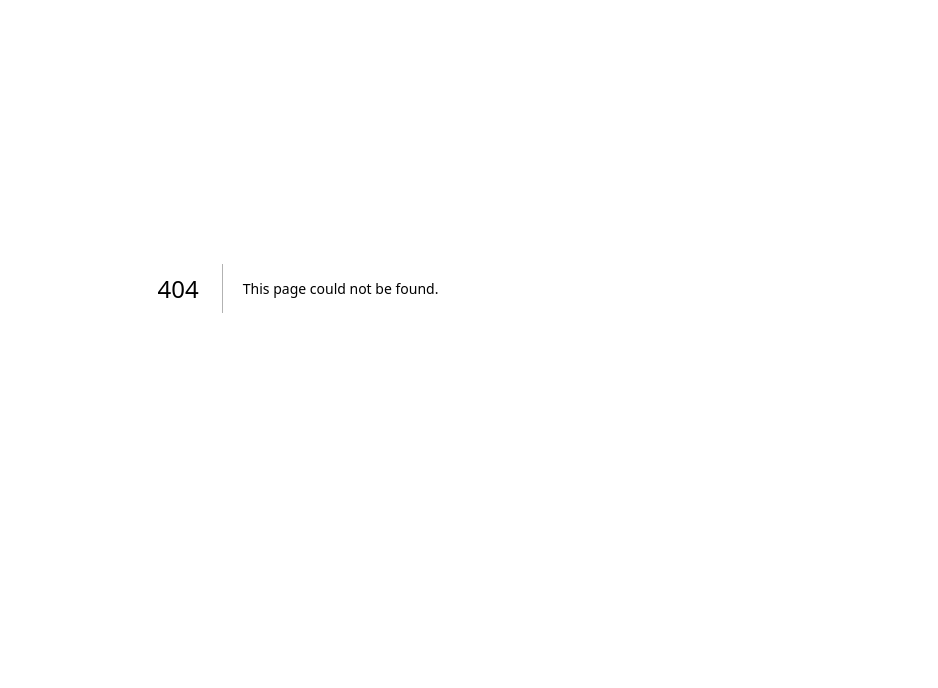
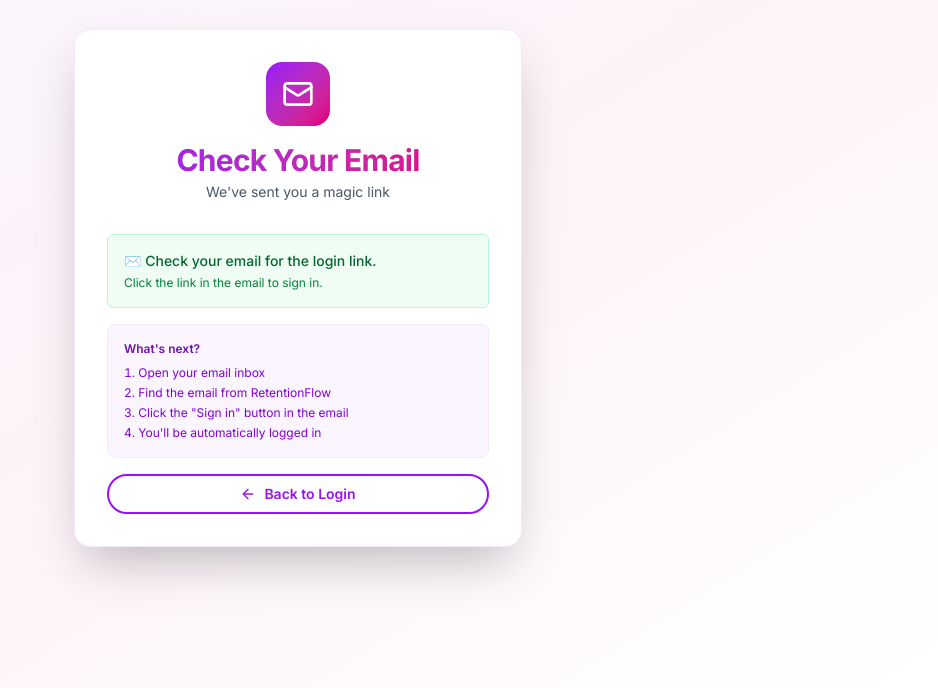
Before and after one commit to PatchLore/RetentionFlow, a Next.js app: page /check-email in a window 1280 px wide. Before the commit this address had no page. Shown: the part 112-800 px from the top of the page, without its empty margins (342-1280 px from the left). Built offline with nearby package versions, Linux system fonts and the light colour scheme.

Commit message:
Fix Magic Link login callback and redirect flow

```diff
--- a/app/auth/callback/route.ts
+++ b/app/auth/callback/route.ts
@@ -7,7 +7,13 @@ export async function GET(request: NextRequest) {
   const code = requestUrl.searchParams.get("code");
   const origin = requestUrl.origin;
 
-  if (code) {
+  // If no code, redirect to login
+  if (!code) {
+    console.error("No code parameter in callback URL");
+    return NextResponse.redirect(`${origin}/login?error=missing_code`);
+  }
+
+  try {
     const supabase = await createClient();
     const { error } = await supabase.auth.exchangeCodeForSession(code);
 
@@ -15,8 +21,11 @@ export async function GET(request: NextRequest) {
       console.error("Error exchanging code for session:", error);
       return NextResponse.redirect(`${origin}/login?error=auth_failed`);
     }
+
+    // Redirect to dashboard after successful authentication
+    return NextResponse.redirect(`${origin}/dashboard`);
+  } catch (error) {
+    console.error("Unexpected error in auth callback:", error);
+    return NextResponse.redirect(`${origin}/login?error=unexpected_error`);
   }
-
-  // Redirect to dashboard after successful authentication
-  return NextResponse.redirect(`${origin}/dashboard`);
 }
--- /dev/null
+++ b/app/check-email/page.tsx
@@ -0,0 +1,81 @@
+"use client";
+
+import { Suspense } from "react";
+import { useSearchParams } from "next/navigation";
+import Link from "next/link";
+import { Card, CardContent, CardDescription, CardHeader, CardTitle } from "@/components/ui/card";
+import { Button } from "@/components/ui/button";
+import { Mail, ArrowLeft } from "lucide-react";
+
+function CheckEmailContent() {
+  const searchParams = useSearchParams();
+  const email = searchParams.get("email") || "";
+
+  return (
+    <div className="min-h-screen flex items-center justify-center bg-gradient-to-br from-purple-50 via-pink-50 to-white p-4">
+      <Card className="w-full max-w-md shadow-2xl">
+        <CardHeader className="space-y-1">
+          <div className="flex justify-center mb-4">
+            <div className="w-16 h-16 bg-gradient-to-br from-purple-600 to-pink-600 rounded-2xl flex items-center justify-center">
+              <Mail className="w-8 h-8 text-white" />
+            </div>
+          </div>
+          <CardTitle className="text-3xl font-bold text-center bg-gradient-to-r from-purple-600 to-pink-600 bg-clip-text text-transparent">
+            Check Your Email
+          </CardTitle>
+          <CardDescription className="text-center text-gray-600">
+            We've sent you a magic link
+          </CardDescription>
+        </CardHeader>
+        <CardContent>
+          <div className="space-y-4">
+            <div className="p-4 bg-green-50 border border-green-200 rounded-md">
+              <p className="text-sm text-green-800 font-medium mb-1">
+                ✉️ Check your email for the login link.
+              </p>
+              <p className="text-xs text-green-700">
+                {email && (
+                  <>We've sent a magic link to <strong>{email}</strong>. </>
+                )}
+                Click the link in the email to sign in.
+              </p>
+            </div>
+
+            <div className="bg-purple-50 p-4 rounded-lg border border-purple-100">
+              <p className="text-xs text-purple-800 mb-2 font-semibold">What's next?</p>
+              <ol className="text-xs text-purple-700 space-y-1 list-decimal list-inside">
+                <li>Open your email inbox</li>
+                <li>Find the email from RetentionFlow</li>
+                <li>Click the "Sign in" button in the email</li>
+                <li>You'll be automatically logged in</li>
+              </ol>
+            </div>
+
+            <Link href="/login">
+              <Button variant="outline" className="w-full font-semibold">
+                <ArrowLeft className="mr-2 h-4 w-4" />
+                Back to Login
+              </Button>
+            </Link>
+          </div>
+        </CardContent>
+      </Card>
+    </div>
+  );
+}
+
+export default function CheckEmailPage() {
+  return (
+    <Suspense fallback={
+      <div className="min-h-screen flex items-center justify-center bg-gradient-to-br from-purple-50 via-pink-50 to-white p-4">
+        <Card className="w-full max-w-md shadow-2xl">
+          <CardContent className="py-12 text-center">
+            <p className="text-gray-600">Loading...</p>
+          </CardContent>
+        </Card>
+      </div>
+    }>
+      <CheckEmailContent />
+    </Suspense>
+  );
+}
--- a/app/login/page.tsx
+++ b/app/login/page.tsx
@@ -1,6 +1,7 @@
 "use client";
 
 import { useState } from "react";
+import { useRouter } from "next/navigation";
 import Link from "next/link";
 import { createClient } from "@/lib/supabase/client";
 import { Button } from "@/components/ui/button";
@@ -12,20 +13,21 @@ import { Calendar, Mail } from "lucide-react";
 export default function LoginPage() {
   const [email, setEmail] = useState("");
   const [loading, setLoading] = useState(false);
-  const [success, setSuccess] = useState(false);
   const [error, setError] = useState<string | null>(null);
   const supabase = createClient();
+  const router = useRouter();
 
   const handleSendMagicLink = async (e: React.FormEvent) => {
     e.preventDefault();
     setLoading(true);
     setError(null);
-    setSuccess(false);
+
+    const siteUrl = process.env.NEXT_PUBLIC_SITE_URL || window.location.origin;
 
     const { error } = await supabase.auth.signInWithOtp({
       email,
       options: {
-        emailRedirectTo: `${window.location.origin}/auth/callback`,
+        emailRedirectTo: `${siteUrl}/auth/callback`,
       },
     });
 
@@ -33,8 +35,8 @@ export default function LoginPage() {
       setError(error.message);
       setLoading(false);
     } else {
-      setSuccess(true);
-      setLoading(false);
+      // Redirect to check-email page after successful OTP send
+      router.push(`/check-email?email=${encodeURIComponent(email)}`);
     }
   };
 
@@ -70,29 +72,6 @@ export default function LoginPage() {
               </p>
             </div>
           )}
-          {success ? (
-            <div className="space-y-4">
-              <div className="p-4 bg-green-50 border border-green-200 rounded-md">
-                <p className="text-sm text-green-800 font-medium mb-1">
-                  ✉️ Check your email for the login link.
-                </p>
-                <p className="text-xs text-green-700">
-                  We've sent a magic link to {email}. Click the link in the email to sign in.
-                </p>
-              </div>
-              <Button
-                type="button"
-                variant="outline"
-                className="w-full font-semibold"
-                onClick={() => {
-                  setSuccess(false);
-                  setEmail("");
-                }}
-              >
-                Send another link
-              </Button>
-            </div>
-          ) : (
           <form onSubmit={handleSendMagicLink} className="space-y-4">
             <div className="space-y-2">
               <Label htmlFor="email">Email</Label>
@@ -122,7 +101,6 @@ export default function LoginPage() {
               </Link>
             </div>
           </form>
-          )}
         </CardContent>
       </Card>
     </div>
--- a/middleware.ts
+++ b/middleware.ts
@@ -2,24 +2,25 @@ import { createServerClient } from "@supabase/ssr";
 import { NextResponse, type NextRequest } from "next/server";
 
 export async function middleware(request: NextRequest) {
+  const pathname = request.nextUrl.pathname;
+
+  // ALWAYS allow these public routes - no auth checks
+  const publicRoutes = ["/", "/demo", "/login", "/signup", "/check-email", "/favicon.ico"];
+  const isAlwaysPublic =
+    publicRoutes.includes(pathname) ||
+    pathname.startsWith("/auth/callback") ||
+    pathname.startsWith("/api/");
+
+  if (isAlwaysPublic) {
+    return NextResponse.next();
+  }
+
   // Check if Supabase credentials are configured
   const supabaseUrl = process.env.NEXT_PUBLIC_SUPABASE_URL;
   const supabaseAnonKey = process.env.NEXT_PUBLIC_SUPABASE_ANON_KEY;
 
   if (!supabaseUrl || !supabaseAnonKey) {
-    // Allow public pages without Supabase
-    if (
-      request.nextUrl.pathname === "/" ||
-      request.nextUrl.pathname === "/login" ||
-      request.nextUrl.pathname === "/signup" ||
-      request.nextUrl.pathname === "/demo" ||
-      request.nextUrl.pathname.startsWith("/auth/callback") ||
-      request.nextUrl.pathname.startsWith("/api/") ||
-      request.nextUrl.pathname === "/favicon.ico"
-    ) {
-      return NextResponse.next();
-    }
-    // Otherwise redirect to landing page
+    // If Supabase not configured and not a public route, redirect to home
     const url = request.nextUrl.clone();
     url.pathname = "/";
     return NextResponse.redirect(url);
@@ -56,15 +57,8 @@ export async function middleware(request: NextRequest) {
     data: { user },
   } = await supabase.auth.getUser();
 
-  // Allow public routes
-  const publicRoutes = ["/", "/demo", "/login", "/signup", "/favicon.ico"];
-  const isPublicRoute =
-    publicRoutes.includes(request.nextUrl.pathname) ||
-    request.nextUrl.pathname.startsWith("/auth/callback") ||
-    request.nextUrl.pathname.startsWith("/api/");
-
-  // Protect all dashboard routes
-  if (!user && request.nextUrl.pathname.startsWith("/dashboard")) {
+  // Protect all dashboard routes - redirect to login if not authenticated
+  if (!user && pathname.startsWith("/dashboard")) {
     const url = request.nextUrl.clone();
     url.pathname = "/login";
     return NextResponse.redirect(url);
@@ -73,8 +67,8 @@ export async function middleware(request: NextRequest) {
   // Redirect authenticated users away from login/signup
   if (
     user &&
-    (request.nextUrl.pathname === "/login" ||
-      request.nextUrl.pathname === "/signup")
+    (pathname === "/login" ||
+      pathname === "/signup")
   ) {
     const url = request.nextUrl.clone();
     url.pathname = "/dashboard";
@@ -85,7 +79,5 @@ export async function middleware(request: NextRequest) {
 }
 
 export const config = {
-  matcher: [
-    "/((?!_next/static|_next/image|favicon.ico|.*\\.(?:svg|png|jpg|jpeg|gif|webp)$).*)",
-  ],
+  matcher: ["/((?!_next/static|_next/image|favicon.ico).*)"],
 };
```
Lines whose indentation alone changed are shown as unchanged.
